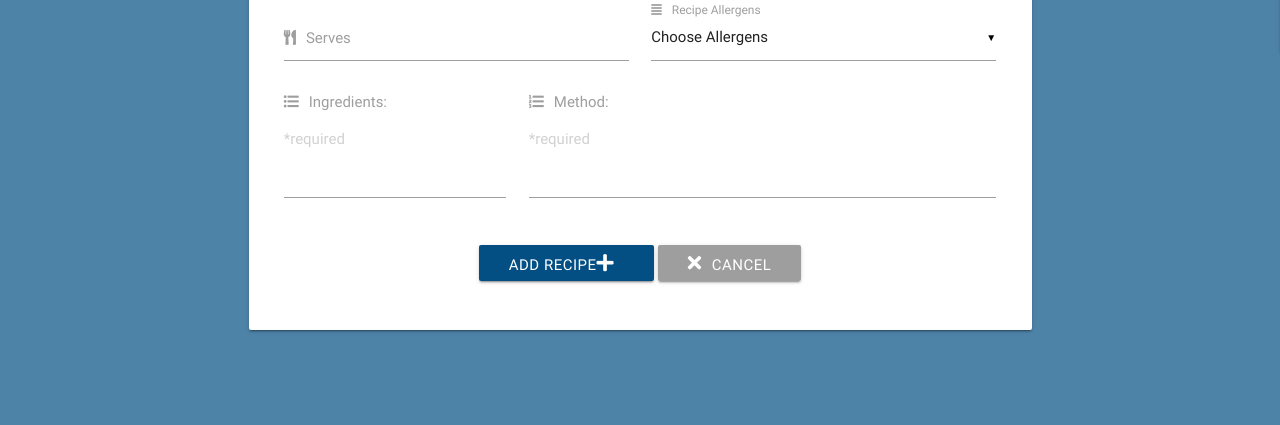
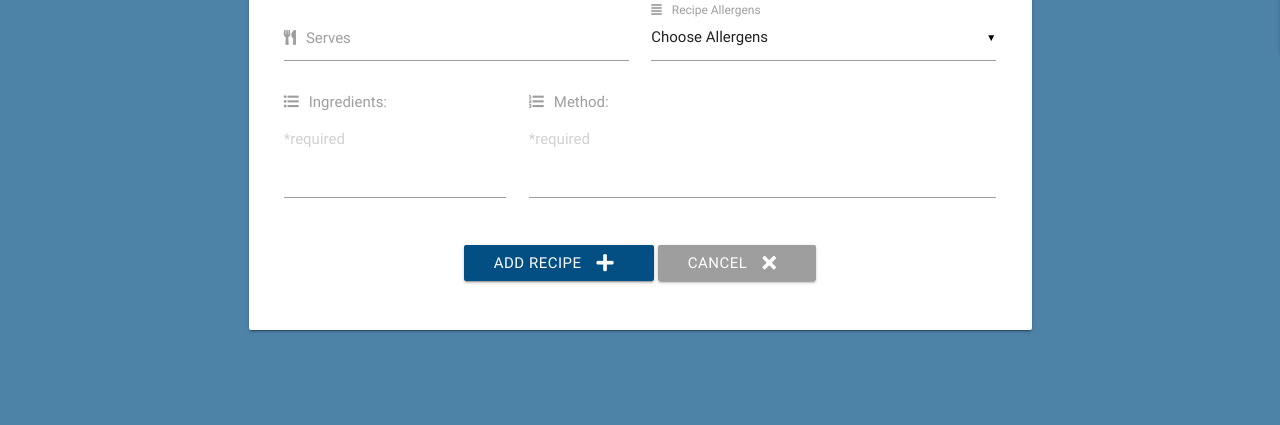
Before and after one commit to Code-Institute-Submissions/the-cookery-cove, a Flask app: a page that uses templates/addrecipe.html in a window 1280 px wide. Shown: the part 808-1233 px from the top of the page. Run offline with Flask 2, Linux system fonts and the light colour scheme; the visitor is signed in with stand-in values (Sample User, id 1); data that the repository does not hold is empty; some libraries are stand-ins or nearby versions.

Commit message:
Rearrange icons in buttons

```diff
--- a/templates/addrecipe.html
+++ b/templates/addrecipe.html
@@ -109,8 +109,8 @@
 
                 <!-- Add Recipe or Cancel -->
                 <div class="row cookery-buttons">
-                    <button class="btn waves-effect waves-light" type="submit" name="action">Add Recipe<i class="fas fa-plus"></i></button>
-                    <a href="{{ url_for('index') }}" class="waves-effect waves-light btn grey"><i class="fas fa-times"></i>Cancel</a>
+                    <button class="btn waves-effect waves-light" type="submit" name="action">Add Recipe<i class="fas fa-plus right"></i></button>
+                    <a href="{{ url_for('index') }}" class="waves-effect waves-light btn grey">Cancel<i class="fas fa-times right"></i></a>
                 </div>
             </form>
         </div>
```
